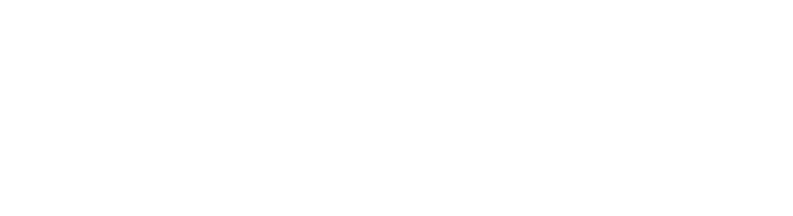
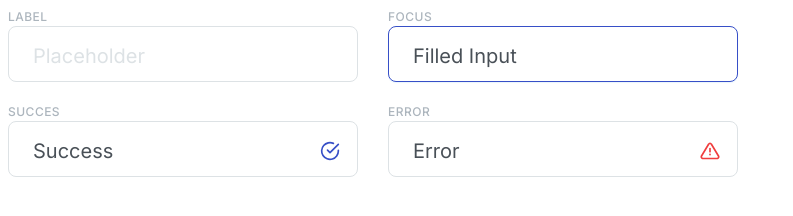
Before and after one commit to js-tasks-ru/htmlcss-20210610_drdiz, a website: page 07-lection5/04-input/index.html in a window 1280 px wide. Shown: the whole page, without its empty margins (0-793 px from the left). Drawn offline with Linux system fonts and the light colour scheme.

Commit message:
'input-v0'

```diff
--- a/07-lection5/04-input/index.html
+++ b/07-lection5/04-input/index.html
@@ -1,11 +1,40 @@
 <!DOCTYPE html>
 <!-- Страница с полем ввода -->
 <html lang="ru">
-    <head>
-        <link rel="stylesheet" href="../../assets/css/main.css">
-        <link rel="stylesheet" href="./input.css">
-    </head>
-    <body>
 
-    </body>
+<head>
+    <link rel="stylesheet" href="../../assets/css/main.css">
+    <link rel="stylesheet" href="./input.css">
+</head>
+
+<body>
+    <div class="input__contaner">
+        <label class="input-text__label">
+            Label
+            <input type="text" class="input-text__input" placeholder="Placeholder">
+        </label>
+        <label class="input-text__label">
+            Focus
+            <input type="text" class="input-text__input input-text__input_focus" autofocus placeholder="Filled Input">
+        </label>
+        <label class="input-text__label">
+            Succes
+            <input type="text" class="input-text__input input-text__input_succes" placeholder="Success">
+            <svg class="input-text__icon" xmlns="http://www.w3.org/2000/svg" width="24" height="24" viewBox="0 0 24 24" fill="none">
+                <path d="M22 11.08V12C21.9988 14.1564 21.3005 16.2547 20.0093 17.9818C18.7182 19.709 16.9033 20.9725 14.8354 21.5839C12.7674 22.1953 10.5573 22.1219 8.53447 21.3746C6.51168 20.6273 4.78465 19.2461 3.61096 17.4371C2.43727 15.628 1.87979 13.4881 2.02168 11.3363C2.16356 9.18457 2.99721 7.13633 4.39828 5.49707C5.79935 3.85782 7.69279 2.71538 9.79619 2.24015C11.8996 1.76491 14.1003 1.98234 16.07 2.86" stroke="#374FC7" stroke-width="2" stroke-linecap="round" stroke-linejoin="round"/>
+                <path d="M22 4L12 14.01L9 11.01" stroke="#374FC7" stroke-width="2" stroke-linecap="round" stroke-linejoin="round"/>
+                </svg>
+        </label>
+        <label class="input-text__label">
+            Error
+            <input type="text" class="input-text__input input-text__input_error" placeholder="Error">
+            <svg class="input-text__icon" xmlns="http://www.w3.org/2000/svg" width="24" height="24" viewBox="0 0 24 24" fill="none">
+                <path d="M10.29 3.86001L1.82 18C1.64537 18.3024 1.55296 18.6453 1.55199 18.9945C1.55101 19.3437 1.64149 19.6871 1.81442 19.9905C1.98736 20.2939 2.23672 20.5468 2.53771 20.7239C2.83869 20.901 3.1808 20.9962 3.53 21H20.47C20.8192 20.9962 21.1613 20.901 21.4623 20.7239C21.7633 20.5468 22.0126 20.2939 22.1856 19.9905C22.3585 19.6871 22.449 19.3437 22.448 18.9945C22.447 18.6453 22.3546 18.3024 22.18 18L13.71 3.86001C13.5317 3.56611 13.2807 3.32313 12.9812 3.15449C12.6817 2.98585 12.3437 2.89726 12 2.89726C11.6563 2.89726 11.3183 2.98585 11.0188 3.15449C10.7193 3.32313 10.4683 3.56611 10.29 3.86001V3.86001Z" stroke="#F03D3E" stroke-width="2" stroke-linecap="round" stroke-linejoin="round"/>
+                <path d="M12 9V13" stroke="#F03D3E" stroke-width="2" stroke-linecap="round" stroke-linejoin="round"/>
+                <path d="M12 16V16.5" stroke="#F03D3E" stroke-width="2" stroke-linecap="round" stroke-linejoin="round"/>
+                </svg>
+        </label>
+    </div>
+</body>
+
 </html>
--- a/07-lection5/04-input/input.css
+++ b/07-lection5/04-input/input.css
@@ -0,0 +1,76 @@
+    .input__contaner {
+        width: 730px;
+        height: 151px;
+        display: flex;
+        flex-flow: row wrap;
+        justify-content: space-between;
+    }
+
+    .input-text__label {
+        display: flex;
+        position: relative;
+        flex-direction: column;
+        font-family: "Inter";
+        font-style: normal;
+        font-weight: 500;
+        font-size: 12px;
+        line-height: 18px;
+        letter-spacing: 0.04em;
+        text-transform: uppercase;
+        color: var(--grey-3);
+        height: 56px;
+        min-width: 350px;
+        padding: 0;
+        margin-bottom: 39px;
+    }
+
+    .input-text__input::placeholder {
+        color: var(--grey-2);
+    }
+
+    .input-text__input_focus::placeholder,
+    .input-text__input_succes::placeholder,
+    .input-text__input_error::placeholder {
+        color: var(--grey-4);
+    }
+
+    .input-text__input {
+        font-family: "Inter";
+        font-size: 20px;
+        font-style: normal;
+        font-weight: 400;
+        line-height: 26px;
+        letter-spacing: 0em;
+        text-align: left;
+        color: var(--grey-4);
+        appearance: none;
+        background: var(--white);
+        border: 1px solid var(--grey-2);
+        box-sizing: border-box;
+        border-radius: 8px;
+        padding-left: 24px;
+        padding-top: 17px;
+        padding-bottom: 13px;
+        height: 100%;
+        width: 100%;
+    }
+
+    .input-text__input:focus,
+    .input-text__input_focus {
+        border-color: var(--blue);
+        border-radius: 8px;
+        box-shadow: 0px 1px 1px rgba(51, 154, 240, 0.1);
+    }
+
+    input:focus {
+        outline: none;
+    }
+
+    .input-text__icon {
+        height: 20px;
+        width: 20px;
+        position: absolute;
+        top: 50%;
+        right: 18px;
+        transform: translateY(50%);
+    }
```
Also changed, not shown: assets/images/check-circle.svg (added).
